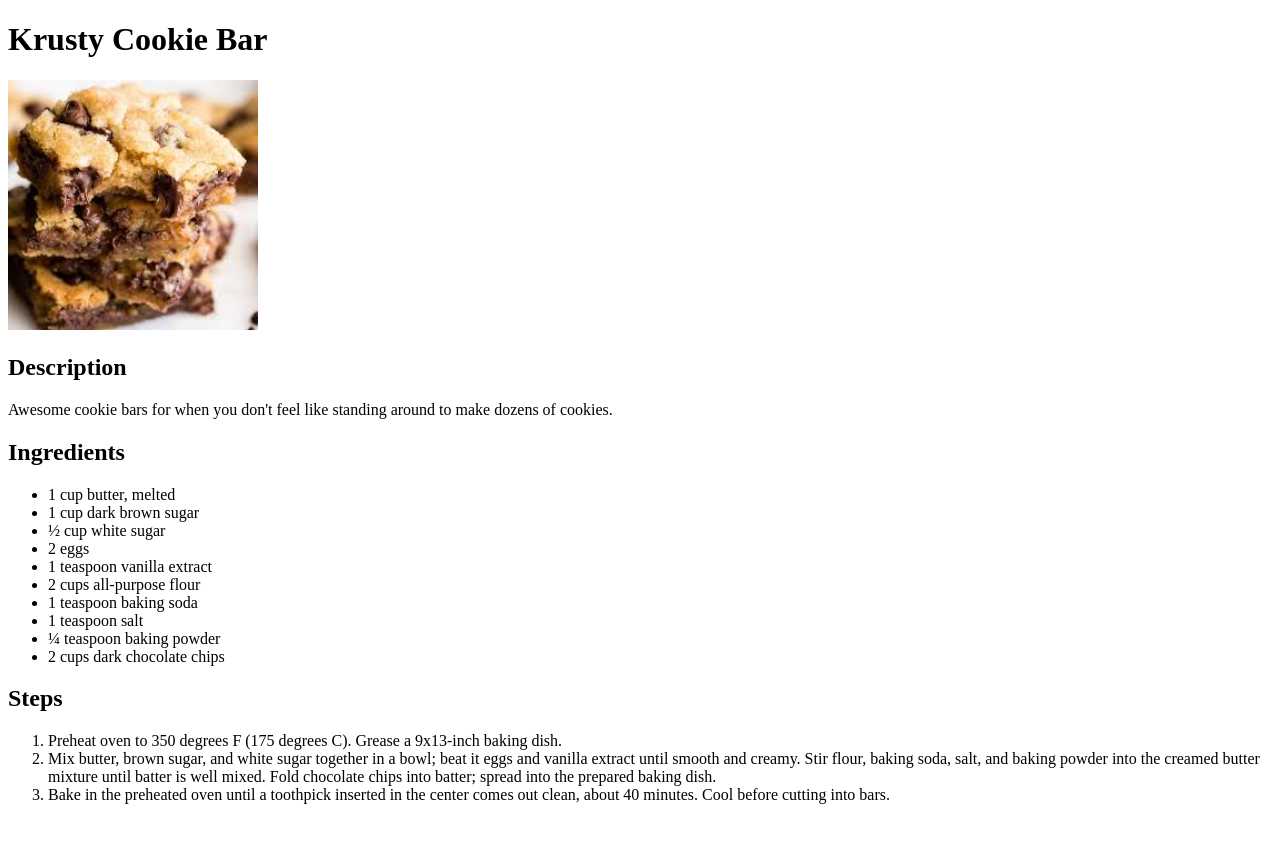
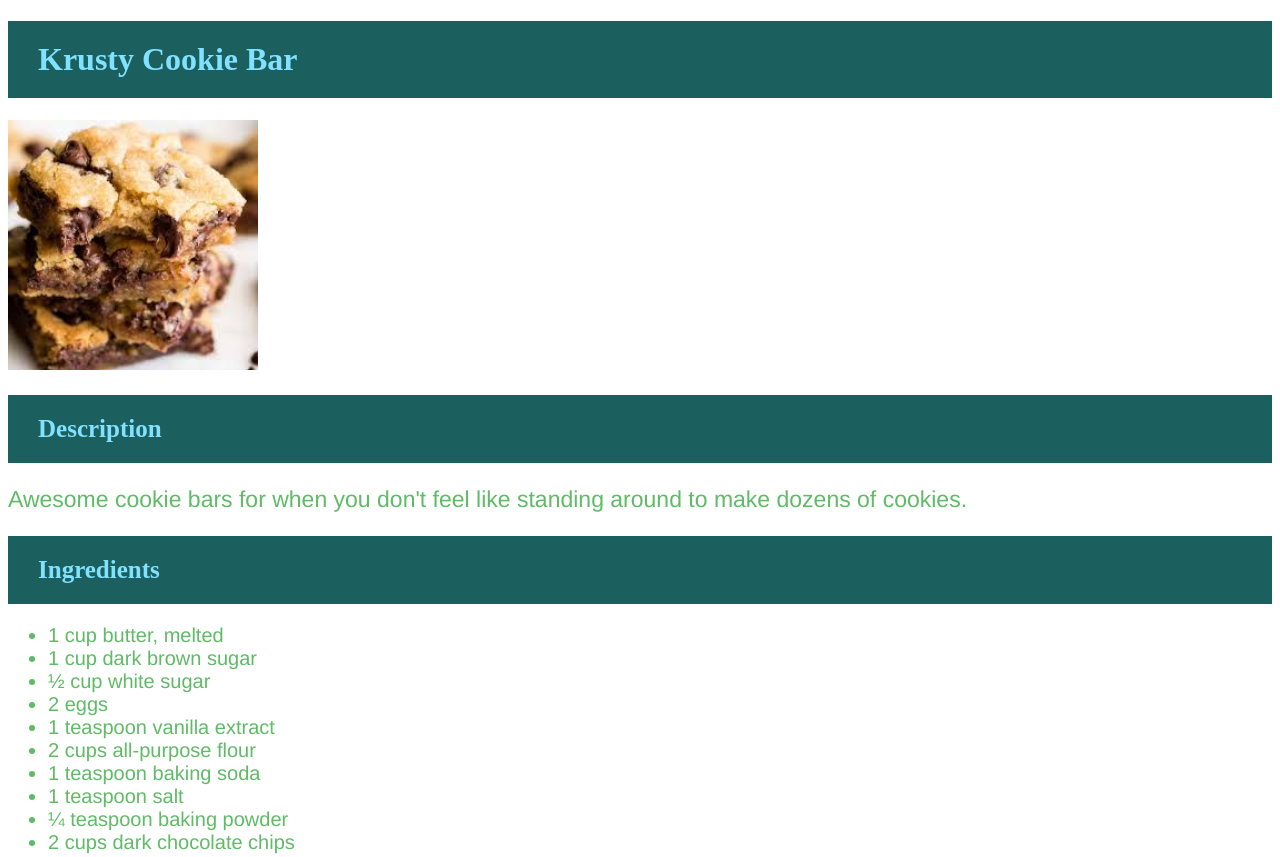
Before and after one commit to ABfathy/odin-recipes, a plain HTML site: page pages/krusty_cookie_bar.html in a window 1280 px wide. Shown: the top 857 px of the page. Before the commit the page ends 820 px from the top, so only its background shows below. Drawn offline with Linux system fonts and the light colour scheme.

Commit message:
feat: customize the styling of the index page and other pages by adding a universal coloring, typography format for most elements

```diff
--- a/pages/krusty_cookie_bar.html
+++ b/pages/krusty_cookie_bar.html
@@ -3,6 +3,8 @@
     <head>
         <meta charset="UTF-8">
         <title>Krusty Cookie Bar</title>
+        <link rel="stylesheet" href="../styles.css">
+
     </head>
     <body>
         <h1>Krusty Cookie Bar</h1>
--- a/styles.css
+++ b/styles.css
@@ -0,0 +1,59 @@
+.ingredients{
+    font-size: 20px;
+    color: rgb(95, 187, 102);
+    font-family: 'Franklin Gothic Medium', 'Arial Narrow', Arial, sans-serif;
+
+}
+
+p {
+    font-size: 23px;
+    color: rgb(95, 187, 102);
+    font-family: 'Franklin Gothic Medium', 'Arial Narrow', Arial, sans-serif;
+
+
+}
+
+a {
+
+    color: darkblue;
+    }
+
+a:visited {
+
+    color: rgb(129, 226, 255);
+}
+
+h1 {
+
+   font-family: 'Times New Roman', Times, serif;
+   color: rgb(129, 226, 255);
+   background-color: rgb(28, 95, 95);
+   padding: 20px 30px;
+}
+
+h2 {
+
+    font-size: 25px;
+    font-family: 'Times New Roman', Times, serif;
+    color: rgb(129, 226, 255);
+    background-color: rgb(28, 95, 95);
+    padding: 20px 30px;
+}
+
+.links{
+
+    font-size: 20px;
+    color: rgb(28, 95, 95);
+    font-family: 'Franklin Gothic Medium', 'Arial Narrow', Arial, sans-serif
+
+}
+.steps{
+
+
+    font-size: 20px;
+    color: rgb(95, 187, 102);
+    font-family: 'Franklin Gothic Medium', 'Arial Narrow', Arial, sans-serif;
+
+
+
+}
```
Also changed, not shown: index.html (+1 -1 lines), pages/krusty_beef_stew.html (+1 -0 lines), pages/krusty_flafel.html (+2 -0 lines).
